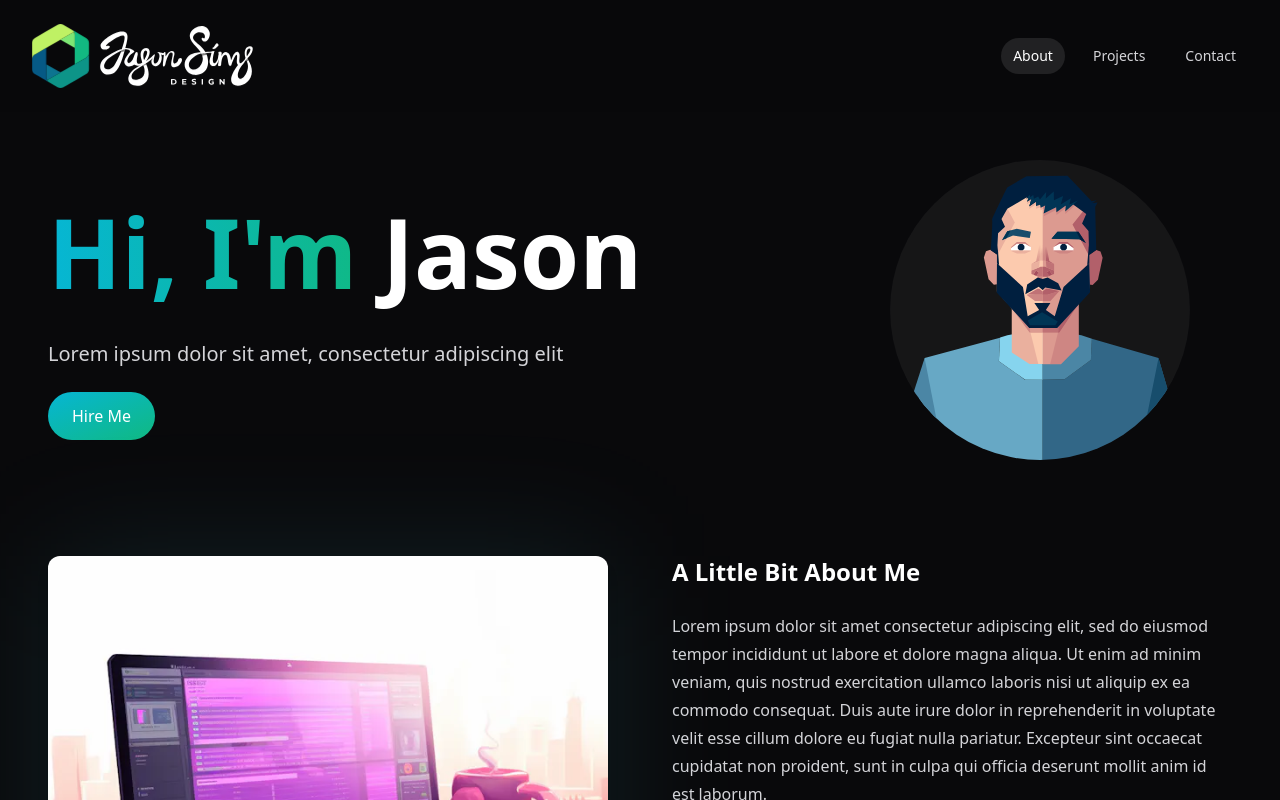
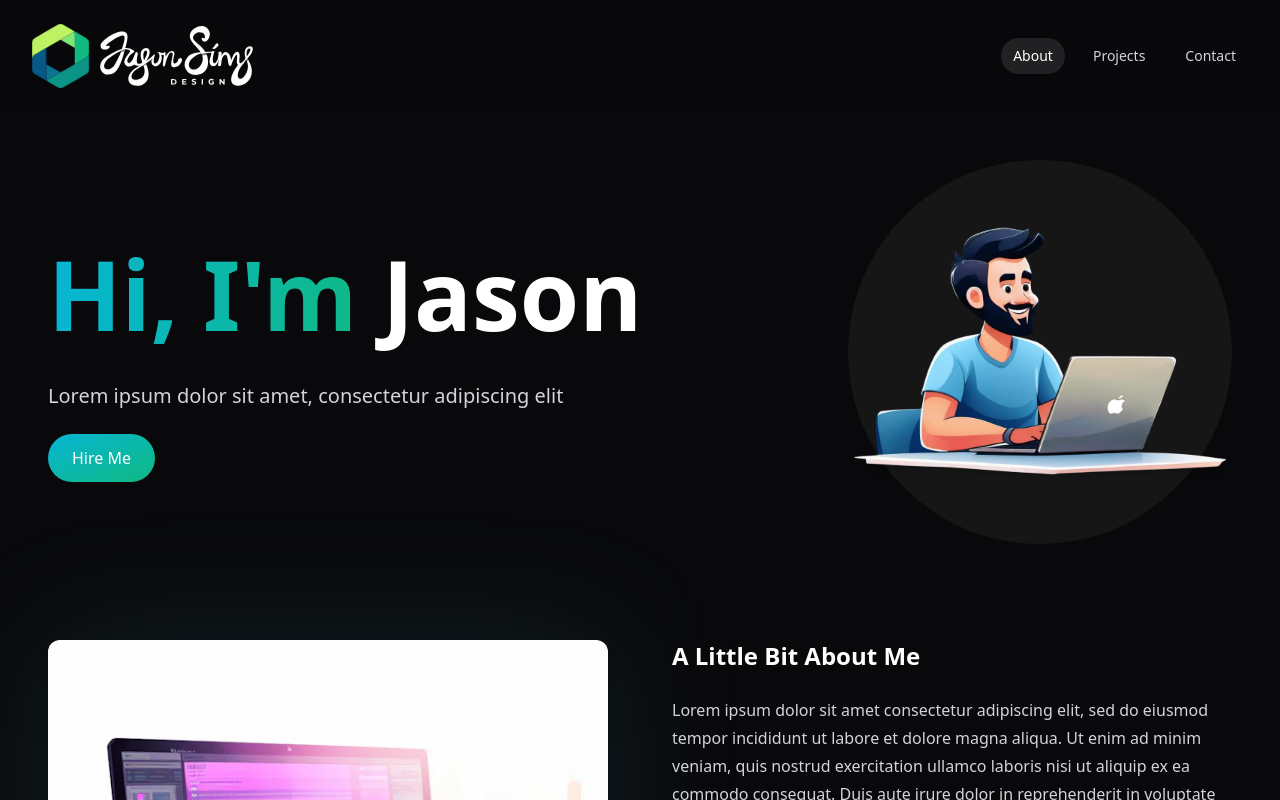
Before and after one commit to JasonMSims/jasonsimsdesign, a Vue app: page / in a window 1280 px wide. Shown: the top 800 px of the page. Built offline with nearby package versions, Linux system fonts and the light colour scheme.

Commit message:
Updated profile pic

```diff
--- a/src/components/HeroSection.vue
+++ b/src/components/HeroSection.vue
@@ -10,7 +10,7 @@
         <ButtonElement href="/#contact">Hire Me</ButtonElement>
       </div>
       <div class="mx-auto max-w-sm rounded-full bg-zinc-50/5 max-sm:-order-1 sm:col-span-4">
-        <img alt="Jason Sims" class="relative h-full w-full rounded-full" src="@/assets/images/geometric.svg?url" />
+        <img alt="Jason Sims" class="relative h-full w-full" src="@/assets/images/me.webp" />
       </div>
     </div>
   </section>
```
Also changed, not shown: src/assets/images/me.webp (added).
